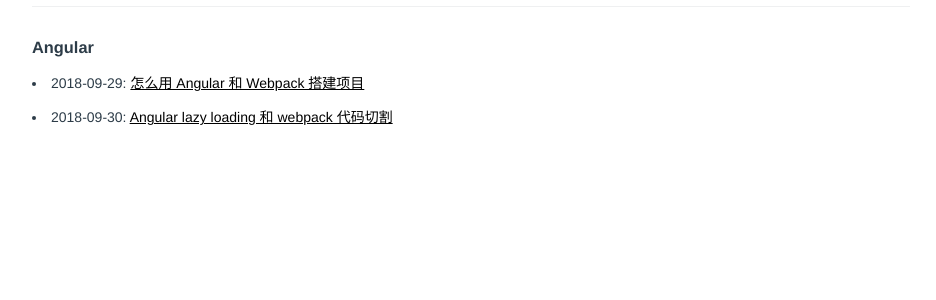
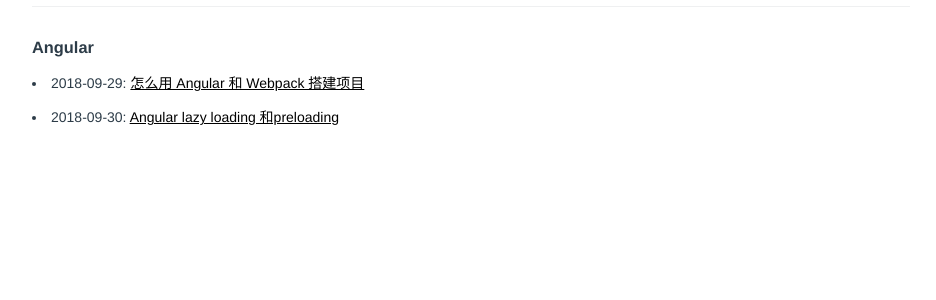
Before and after one commit to LiMeii/LiMeii.github.io, a Jekyll site: the page built from _posts/2018-09-28-angular.md, in a window 1280 px wide. Shown: the part 127-427 px from the top of the page, without its empty margins (177-1113 px from the left). Built offline with Jekyll 4.4.1, drawn with Linux system fonts in a browser that asks for light colours.

Commit message:
update angular loading title

```diff
--- a/_posts/2018-09-28-angular.md
+++ b/_posts/2018-09-28-angular.md
@@ -6,4 +6,4 @@ layout: post
 
 <li>2018-09-29: <a href="/2018/09/29/angular-webpack.html">怎么用 Angular 和 Webpack 搭建项目</a></li>
 
-<li>2018-09-30: <a href="/2018/09/30/angular-lazy-loading.html">Angular lazy loading 和 webpack 代码切割</a></li>
+<li>2018-09-30: <a href="/2018/09/30/angular-lazy-loading.html">Angular lazy loading 和preloading</a></li>
```
